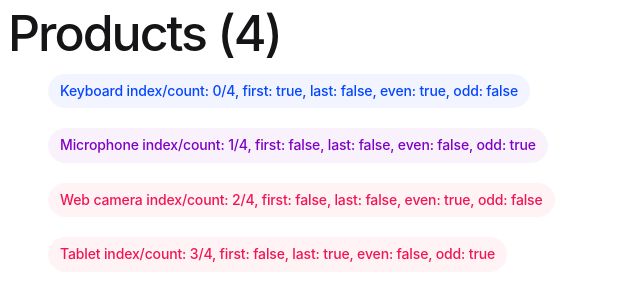
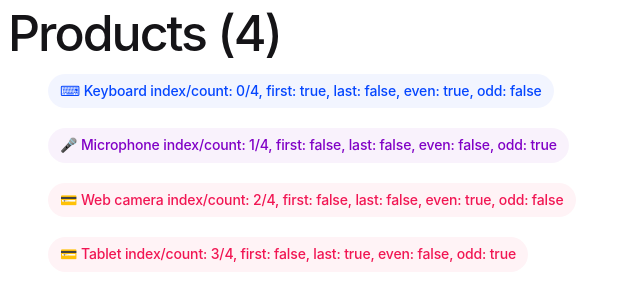
Before and after one commit to KondoNao/learning-angular-fifth-edition, an Angular app in the folder ch03-my-app/: page / in a window 1280 px wide. Shown: the top 300 px of the page, without its empty margins (0-640 px from the left). Built offline with nearby package versions, Linux system fonts and the light colour scheme.

Commit message:
Use @switch

```diff
--- a/ch03-my-app/src/app/product-list/product-list.component.html
+++ b/ch03-my-app/src/app/product-list/product-list.component.html
@@ -13,6 +13,17 @@
     let odd = $odd
   ) {
     <li class="pill">
+      @switch (product.title) {
+        @case ("Keyboard") {
+          ⌨
+        }
+        @case ("Microphone") {
+          🎤
+        }
+        @default {
+          💳
+        }
+      }
       {{ product.title }}
       {{
         `index/count: ${index}/${count}, first: ${first}, last: ${last}, even: ${even}, odd: ${odd}`
```
